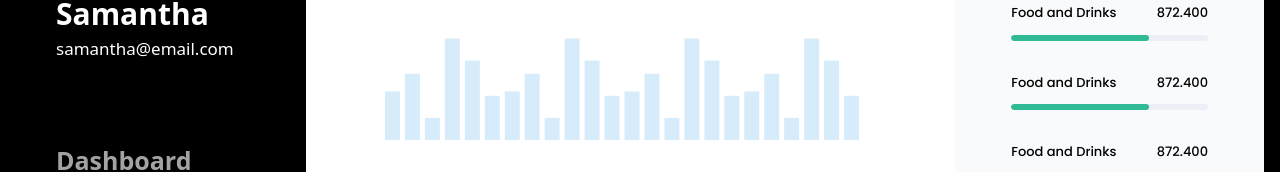
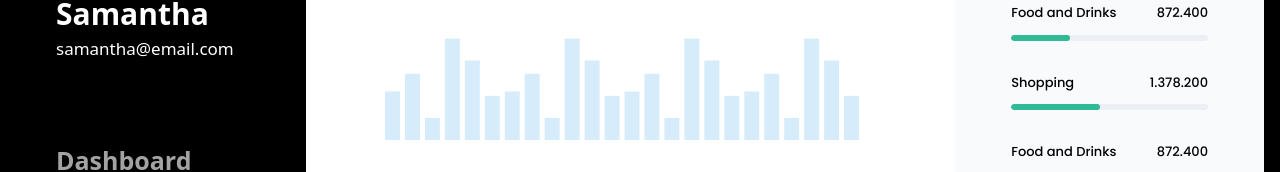
Before and after one commit to TiranChanuka/Admin-DashBoard, a React (Create React App) app: page /expenses in a window 1280 px wide. Shown: the part 161-333 px from the top of the page. Built offline with nearby package versions, Linux system fonts and the light colour scheme.

Commit message:
Update progressBar.jsx

```diff
--- a/src/components/progressBar.jsx
+++ b/src/components/progressBar.jsx
@@ -13,19 +13,19 @@ export const ProgressBar = () => {
                     <div className='text-13px font-medium'>872.400</div>
                 </div>
                 <div className='bg-progressBarBG h-1.5 rounded-full overflow-hidden mt-3'>
-                    <div className='bg-green flex justify-center items-center w-[70%] h-full rounded-full'></div>
+                    <div className='bg-green flex justify-center items-center w-[30%] h-full rounded-full'></div>
                 </div>
             </div><div className='mt-8  '>
                 <div className=' flex justify-between'>
                     <div className='flex'>
                         <div className=''>
-                            <div className='text-13px font-medium'>Food and Drinks</div>
+                            <div className='text-13px font-medium'>Shopping</div>
                         </div>
                     </div>
-                    <div className='text-13px font-medium'>872.400</div>
+                    <div className='text-13px font-medium'>1.378.200</div>
                 </div>
                 <div className='bg-progressBarBG h-1.5 rounded-full overflow-hidden mt-3'>
-                    <div className='bg-green flex justify-center items-center w-[70%] h-full rounded-full'></div>
+                    <div className='bg-green flex justify-center items-center w-[45%] h-full rounded-full'></div>
                 </div>
             </div><div className='mt-8  '>
                 <div className=' flex justify-between'>
```
